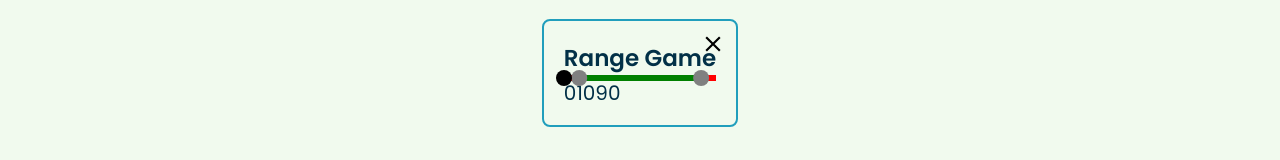
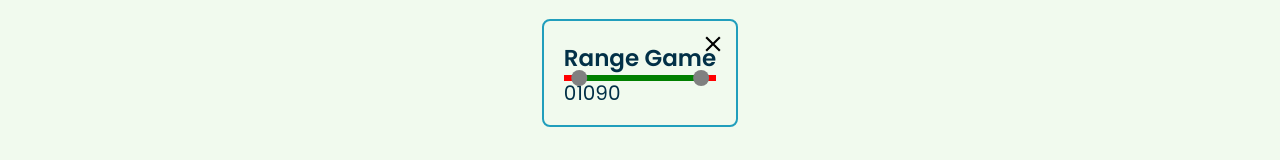
Before and after one commit to ki8yk8/double-down, a React (Vite) app: page / in a window 1280 px wide. Both pictures are taken after a click on the button "Range Select Game". Shown: the part 327-487 px from the top of the page. Built offline with nearby package versions, Linux system fonts and the light colour scheme.

Commit message:
dynamic thumb overlap and min distance of 1 enforced

```diff
--- a/src/games/range/range.jsx
+++ b/src/games/range/range.jsx
@@ -4,6 +4,11 @@ import { Range } from "react-range";
 export default function RangeGame() {
 	// [winner, min guess, max guess]
 	const [range_values, set_range_values] = useState([0, 10, 90]);
+	// stage: 0 = initial, 1 = user is selecting, 2 = winner is happening, 3 = winner announced
+	const [game, set_game] = useState({
+		stage: 0,
+	});
+
 	return (
 		<section>
 			<header>
@@ -15,13 +20,21 @@ export default function RangeGame() {
 					step={1}
 					min={0}
 					max={100}
-					allowOverlap
+					allowOverlap={game.stage === 2}
 					onChange={(values) => {
-						let [p0, p1, p2] = values;
+						const [p0, p1, p2] = range_values;
+						let [q0, q1, q2] = values;
 
-						if (p1 > p2) p1 = p2;
-						if (p2 < p1) p2 = p1;
-						set_range_values([p0, p1, p2]);
+						// the difference between p1 and p2 must be at least 1;
+						if (p1 !== q1) {
+							// p1 has moved so,
+							if (q1 > p2 - 1) q1 = p2 - 1;
+						} else if (p2 !== q2) {
+							// p2 has moved so,
+							if (q2 < p1 + 1) q2 = p1 + 1;
+						}
+
+						set_range_values([q0, q1, q2]);
 					}}
 					renderTrack={({ props, children }) => {
 						const [p0, p1, p2] = range_values;
@@ -64,6 +77,10 @@ export default function RangeGame() {
 									width: "16px",
 									borderRadius: "50%",
 									background: index === 0 ? "black" : "grey",
+									display:
+										index === 0 && [0, 1].includes(game.stage)
+											? "none"
+											: "block",
 									zIndex: index === 0 ? 10 : 5,
 								}}
 							/>
```
